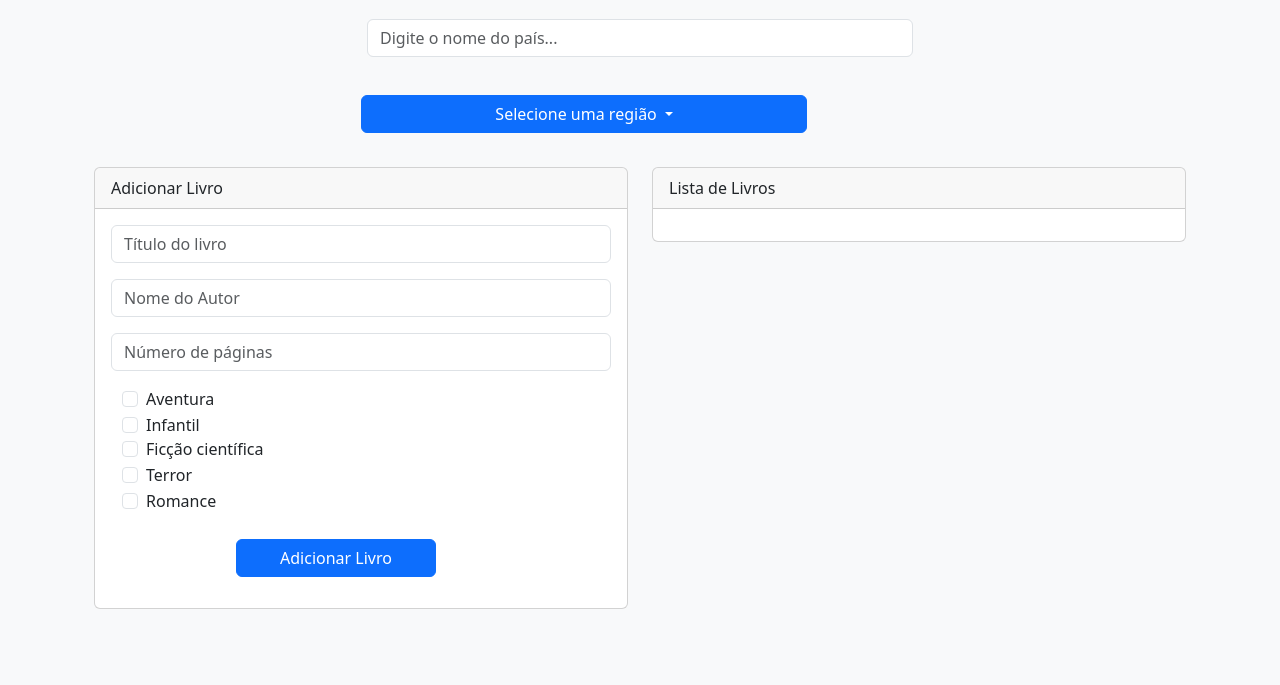
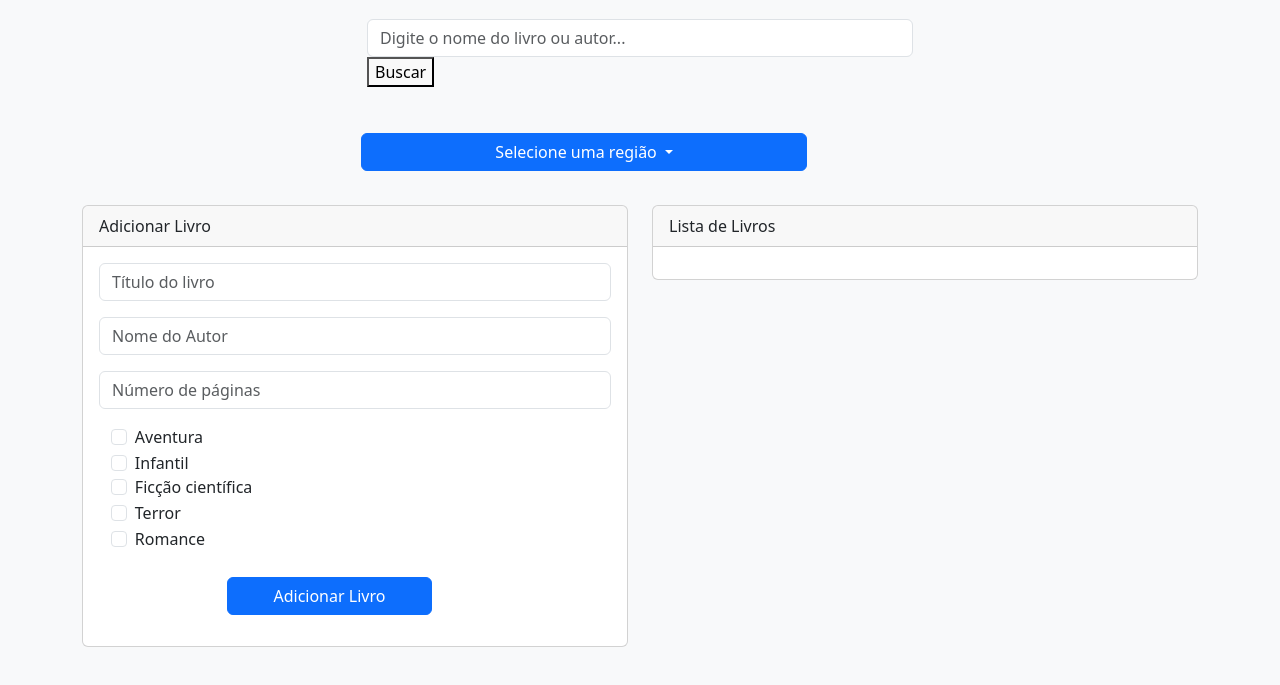
Before and after one commit to leticiazalasik/Livros-POO_JS, a website built with Vite: page movie-library/index.html in a window 1280 px wide. Shown: the part 101-786 px from the top of the page. Built offline with nearby package versions, Linux system fonts and the light colour scheme.

Commit message:
:sparkles: Feat: Implementando sistema de buscas com input. Ele busca por título, autor e etc.

```diff
--- a/movie-library/index.html
+++ b/movie-library/index.html
@@ -17,8 +17,11 @@
 
       <div class="row justify-content-center mb-4">
         <div class="col-md-6">
-            <input type="text" id="searchInput" class="form-control" placeholder="Digite o nome do país...">
+          <input type="text" id="searchTerm" class="form-control" placeholder="Digite o nome do livro ou autor...">
+          <button onclick="UI.buscarLivros()">Buscar</button>
         </div>
+      </div>
+
 
         <!-- Dropdown para seleção de região -->
         <div class="dropdown mt-3">
@@ -101,7 +104,7 @@
       </div>
     </div>
 
-    <script type="module" src="main.js"></script>
+    <script src="main.js"></script>
 
     <script src="https://cdnjs.cloudflare.com/ajax/libs/popper.js/2.11.6/umd/popper.min.js"></script>
 
--- a/movie-library/main.js
+++ b/movie-library/main.js
@@ -108,12 +108,25 @@ class UI {
     });
   }
 
+  static buscarLivros() {
+    // Obter o termo de pesquisa digitado pelo usuário
+    const searchTerm = document.getElementById('searchTerm').value.toLowerCase();
 
-  static exibirLivros() {
+    // Filtrar os livros com base no termo de pesquisa (no título ou autor)
+    const livrosFiltrados = Biblioteca.listarLivros().filter(livro => {
+      return livro.titulo.toLowerCase().includes(searchTerm) ||
+             livro.autor.toLowerCase().includes(searchTerm);
+    });
+
+    // Exibir os livros filtrados
+    UI.exibirLivros(livrosFiltrados);
+  }
+
+  static exibirLivros(livros = Biblioteca.listarLivros()) {
     const listaLivros = document.getElementById('listaLivros');
     listaLivros.innerHTML = '';  // Limpa a lista de livros antes de re-renderizar
 
-    Biblioteca.listarLivros().forEach((livro, index) => {
+    livros.forEach((livro, index) => {
       const li = document.createElement('li');
       li.className = 'list-group-item d-flex justify-content-between align-items-center';
       li.innerHTML = `
@@ -121,7 +134,7 @@ class UI {
           <h5 class="mb-1">${livro.titulo}</h5>
           <small>${livro.autor}</small>
           <p class="mb-1">${livro.numeroPaginas} páginas</p>
-          <p class="mb-1">Categoria(s): ${livro.categorias.map(categoria => categoria.nome).join(', ')}</p>  <!-- Aqui, pegamos o nome de cada categoria -->
+          <p class="mb-1">Categoria(s): ${livro.categorias.map(categoria => categoria.nome).join(', ')}</p>
         </div>
         <button class="btn btn-sm ${livro.emprestado ? 'btn-warning' : 'btn-success'}"
                 id="btn-toggle-${index}">
@@ -134,7 +147,8 @@ class UI {
       const btn = document.getElementById(`btn-toggle-${index}`);
       btn.addEventListener('click', () => UI.toggleEmprestimo(index));  // Atribuindo o evento de clique
     });
-}
+  }
+
 
 
   static adicionarLivro(e) {
```
